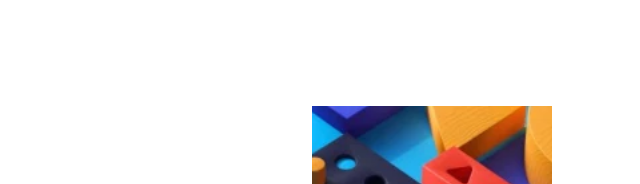
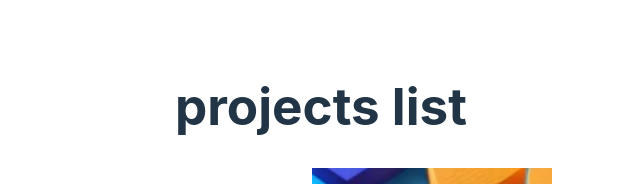
Before and after one commit to bschlademann/portfolio-web-dev, a React (Vite) app: page / in a window 1280 px wide. Shown: the top 184 px of the page, without its empty margins (319-959 px from the left). Built offline with nearby package versions, Linux system fonts and the light colour scheme.

Commit message:
feat: extract ProjectList from App

```diff
--- a/src/App.tsx
+++ b/src/App.tsx
@@ -1,25 +1,12 @@
 import "./App.css";
-import projects from "./projects.json";
-import { ProjectCard } from "./components/ProjectCard";
+import ProjectList from "./components/ProjectList";
 
-function App() {
+const App = () => {
   return (
     <>
-      {projects.map((project, index) => {
-        const { name, image, technologies, repoUrl, liveUrl } = project;
-        return (
-          <ProjectCard
-            name={name}
-            image={image}
-            technologies={technologies}
-            repoUrl={repoUrl}
-            liveUrl={liveUrl}
-            key={index}
-            />
-        );
-      })}
+      <ProjectList />
     </>
   );
-}
+};
 
 export default App;
--- /dev/null
+++ b/src/components/ProjectList.tsx
@@ -0,0 +1,26 @@
+import projects from "../projects.json";
+import { ProjectCard } from "./ProjectCard";
+
+export const ProjectsList = () => {
+  return (
+    <>
+    <h1>projects list</h1>
+      {projects.map((project, index) => {
+        const { name, image, technologies, repoUrl, liveUrl } = project;
+        return (
+          <ProjectCard
+            name={name}
+            image={image}
+            technologies={technologies}
+            repoUrl={repoUrl}
+            liveUrl={liveUrl}
+            key={index}
+          />
+        );
+      })}
+    </>
+  );
+};
+
+
+export default ProjectsList;
```
